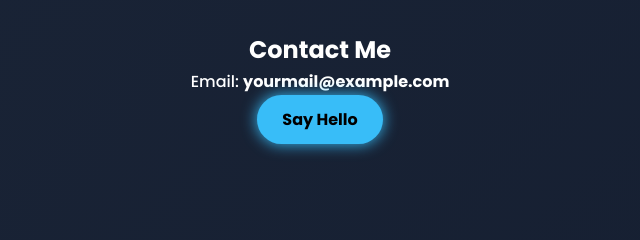
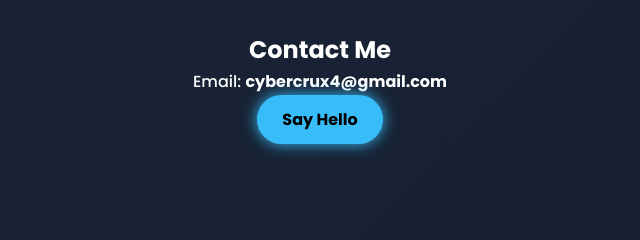
Before and after one commit to Mr-kavinesh/Mr-kavinesh-, a plain HTML site: page index.html in a window 1280 px wide. Shown: the part 1164-1404 px from the top of the page, 320-960 px from the left. Drawn offline with Linux system fonts and the light colour scheme.

Commit message:
Update index.html

```diff
--- a/index.html
+++ b/index.html
@@ -50,7 +50,7 @@
 
   <section id="contact" class="contact">
     <h2>Contact Me</h2>
-    <p>Email: <b>yourmail@example.com</b></p>
+    <p>Email: <b>cybercrux4@gmail.com</b></p>
     <button id="helloBtn">Say Hello</button>
   </section>
 
```
